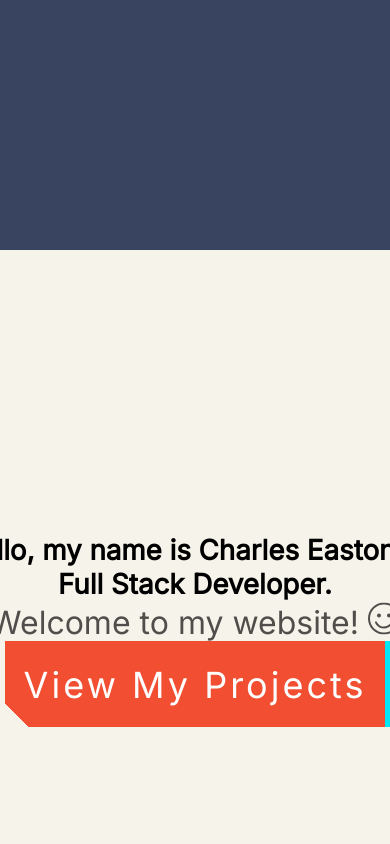
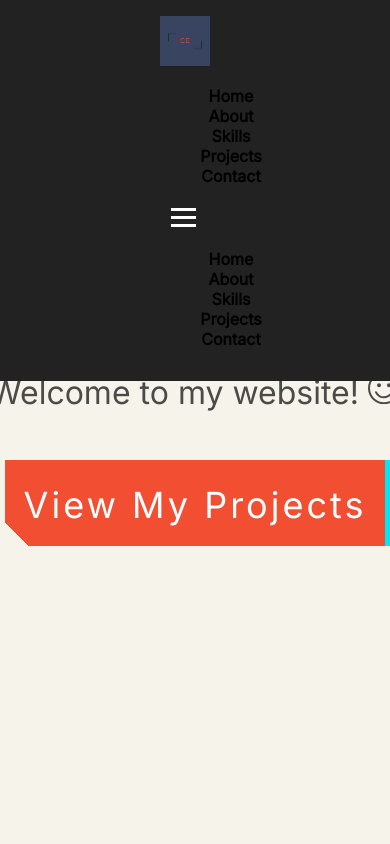
Before and after one commit to Charlesdigital/Portfolio_1, a React (Create React App) app: page / in a window 390 px wide. Shown: the top 844 px of the page. Built offline with nearby package versions, Linux system fonts and the light colour scheme.

Commit message:
add mortgage calculator project

```diff
--- a/src/components/Home/home.css
+++ b/src/components/Home/home.css
@@ -16,13 +16,15 @@
 
   h2 {
     color: #F14E32;
+    padding: 1rem;
   }
 
   h1 {
-    font-size: clamp(1rem, 3vw + 1rem, 4rem);
+    font-size: clamp(1rem, 2.5vw + 1rem, 4rem);
     position: relative;
     font-family: "Inter", monospace;
     position: relative;
+    padding: 1rem;
   }
 
 header {
@@ -31,8 +33,6 @@ header {
     align-items: center;
     justify-content: center;
   }
-
-
 
 
   h1::before,
@@ -66,6 +66,7 @@ header {
     opacity: 0;
     transform: translateY(3rem);
     animation: fadeInUp 2s ease calc(var(--typewriterSpeed) + 2s) forwards;
+    padding: 1rem;
   }
 
   @keyframes typewriter {
@@ -107,7 +108,7 @@ header {
   }
 
 
-  button, button::after {
+  .button-1, .button-1::after {
     width: 380px;
     height: 86px;
     font-size: 36px;
@@ -120,9 +121,13 @@ header {
     box-shadow: 6px 0px 0px #00E6F6;
     outline: transparent;
     position: relative;
+    justify-content: center;
+    display: block;
+    margin-left: auto;
+    margin-right: auto
   }
 
-  button::after {
+  .button-1::after {
     --slice-0: inset(50% 50% 50% 50%);
     --slice-1: inset(80% -6px 0 0);
     --slice-2: inset(50% -6px 30% 0);
@@ -142,7 +147,7 @@ header {
     clip-path: var(--slice-0);
   }
 
-  button:hover::after {
+  .button-1:hover::after {
     animation: 1s glitch;
     animation-timing-function: steps(2, end);
   }
--- a/src/components/Navbar/navbar.css
+++ b/src/components/Navbar/navbar.css
@@ -1,59 +1,104 @@
-* {
-    margin: 0px;
-    padding: 0px;
-}
-.menu {
-    font-weight: bold;
+.nav {
+    display: flex;
+    justify-content: space-between;
+    align-items: center;
+    padding: 1rem;
+    background-color: #222;
+    position: fixed;
+    top: 0;
+    left: 0;
+    width: 100%;
+    z-index: 999;
+  }
+
+  .container {
+    display: flex;
+    justify-content: space-between;
+    align-items: center;
+    max-width: 1200px;
+    margin: 0 auto;
+  }
+
+  .top-logo {
+    height: 50px;
+  }
+
+  .list {
+    display: flex;
+    list-style: none;
+    margin: 0;
+    padding: 0;
+  }
+
+  .menu {
+    margin: 0 1rem;
+  }
+
+  .menu a {
     color: white;
-    margin: 50px
+    text-decoration: none;
+    font-size: 1.2rem;
+  }
 
-}
+  .hamburger {
+    display: none;
+    border: none;
+    background-color: transparent;
+    cursor: pointer;
+  }
 
-/* .menu2 {
-    visibility: hidden;
+  .hamburger span {
+    display: block;
+    width: 25px;
+    height: 3px;
+    margin: 5px;
+    background-color: white;
+    transition: transform 0.2s ease-in-out;
+  }
 
-} */
+  /* media query for screens smaller than 800px */
+  @media only screen and (max-width: 800px) {
+    .container {
+      flex-direction: column;
+      align-items: flex-start;
+    }
 
-.top-logo {
-    width: 150px;
-}
+    .list {
+      display: none;
+      flex-direction: column;
+      align-items: center;
+      width: 100%;
+      padding: 1rem;
+    }
 
-.list {
-    display: flex;
-    justify-content:space-evenly;
-    list-style-type: none;
-    align-items:center;
-    display: flex;
-    height: 150px;
+    .menu {
+      margin: 1rem 0;
+    }
 
-}
+    .hamburger {
+      display: block;
+    }
 
-nav {
-    background-color: #384460  ;
+    .show-menu {
+      display: flex;
+    }
 
-}
+    .menu2 {
+      margin: 1rem 0;
+      text-align: center;
+    }
 
-.burger {
-    /* visibility: hidden; */
-    z-index: 1;
-    justify-content: end;
+    .menu2 a {
+      display: block;
+      padding: 1rem;
+      border-bottom: 1px solid white;
+      font-size: 1.2rem;
+      color: white;
+      text-decoration: none;
+    }
 
-}
-
-@media only screen and (max-width: 1080px) {
-    .menu {background: blue; margin: 0px; display: flex;justify-content: center; margin: auto;}
-    .burger {visibility: visible; }
-    .list {visibility: hidden;}
-    .hide-menu {visibility: hidden;}
-    /* .show-menu {visibility: visible; height: 90vh; background-color: blue; justify-content: center;} */
-    /* .burger {font-size: 7vh; object-fit: contain; margin: 10px; margin-right: 1000px} */
+    .hide-menu {
+      display: none;
+    }
 
   }
-
-  a:hover {
-    background-color: palegreen;
-    border-radius: 10px;
-  }
-  /* .barIcon {
-    margin-right: 100px;
-  } */
--- a/src/components/Navbar/navbar.jsx
+++ b/src/components/Navbar/navbar.jsx
@@ -1,101 +1,197 @@
-import {useState} from 'react';
+// import { useState } from "react";
+// import "./navbar.css";
+// // import { FaBars, FaTimes } from "react-icons/fa";
+// import CE from "../../assets/icons/CE.png";
+
+// import { Link } from "react-scroll";
+// function Navbar() {
+//   const [nav, setNav] = useState(false);
+//   const handleClick = () => setNav(!nav);
+
+//   return (
+//     <nav className="nav">
+//       {/* <div className= "navbar"> */}
+//       <div className="container">
+//       <div>
+//             <img className="top-logo" src={CE} alt="logo" />
+//           </div>
+//         <ul className="list">
+
+//           <li className="menu">
+//             <Link to="homeContainer" smooth={true} duration={500}>
+//               Home
+//             </Link>
+//           </li>
+
+//           <li className="menu">
+//             <Link to="about-info" smooth={true} duration={500}>
+//               About
+//             </Link>
+//           </li>
+
+//           <li className="menu">
+//             <Link to="Skills" smooth={true} duration={500}>
+//               Skills
+//             </Link>
+//           </li>
+
+//           <li className="menu">
+//             <Link to="projects" smooth={true} duration={500}>
+//               Projects
+//             </Link>
+//           </li>
+
+//           <li className="menu">
+//             <Link to="box" smooth={true} duration={500}>
+//               Contact
+//             </Link>
+//           </li>
+
+
+//           {/* <div onClick = {handleClick} className= "burger">
+//           {!nav ? <FaBars size={50} /> : <FaTimes size={50}/>}
+// </div> */}
+//         </ul>
+//         <button className="hamburger">
+//           <span></span>
+//           <span></span>
+//           <span></span>
+//           </button>
+//         {/* <div className="socials">
+// <a href="https://www.linkedin.com/in/charles-easton1/" target="_blank" rel="noopener noreferrer" ><BsLinkedin size={50} color="#0072b1" /></a>
+// <a href="https://github.com/Charlesdigital" target="_blank" rel="noopener noreferrer"><BsGithub size={50} color="white" /></a>
+// </div> */}
+//         {/* </div> */}
+
+//         {/* hamburger */}
+
+//         {/* Mobile view */}
+//         <ul
+//           className="mobile-list"
+//           onClick={handleClick}
+//           className={!nav ? "hide-menu" : "show-menu"}
+//         >
+//           <li className="menu2">
+//             <Link to="box" smooth={true} duration={500}>
+//               Home
+//             </Link>
+//           </li>
+
+//           <li className="menu2">
+//             <Link to="about-info" smooth={true} duration={500}>
+//               About
+//             </Link>
+//           </li>
+
+//           <li className="menu2">
+//             <Link to="Skills" smooth={true} duration={500}>
+//               Skills
+//             </Link>
+//           </li>
+
+//           <li className="menu2">
+//             <Link to="projects" smooth={true} duration={500}>
+//               Projects
+//             </Link>
+//           </li>
+
+//           <li className="menu2">
+//             <Link to="box" smooth={true} duration={500}>
+//               Contact
+//             </Link>
+//           </li>
+//         </ul>
+//       </div>
+//     </nav>
+//   );
+// }
+
+// export default Navbar;
+
+
+import { useState } from "react";
 import "./navbar.css";
-import { FaBars, FaTimes } from 'react-icons/fa'
-import CE from '../../assets/icons/CE.png'
+import CE from "../../assets/icons/CE.png";
+import { Link } from "react-scroll";
 
-import {Link} from 'react-scroll';
 function Navbar() {
-
-const [nav, setNav] = useState(false)
-const handleClick = () => setNav(!nav)
+  const [nav, setNav] = useState(false);
+  const handleClick = () => setNav(!nav);
 
   return (
     <nav className="nav">
-        {/* <div className= "navbar"> */}
+      <div className="container">
+        <div className="logo-container">
+          <img className="top-logo" src={CE} alt="logo" />
+        </div>
 
-<ul className="list">
-<span>
-        <img className="top-logo" src = {CE} alt="logo" />
-
-        </span>
-        <li className="menu">
-        <Link  to="homeContainer" smooth={true} duration={500}>
+        {/* Desktop view */}
+        <ul className="desktop-list">
+          <li>
+            <Link to="homeContainer" smooth={true} duration={500}>
               Home
             </Link>
           </li>
-
-        <li className="menu">
-        <Link  to="about-info" smooth={true} duration={500}>
+          <li>
+            <Link to="about-info" smooth={true} duration={500}>
               About
             </Link>
           </li>
-
-        <li className="menu">
-        <Link  to="Skills" smooth={true} duration={500}>
+          <li>
+            <Link to="Skills" smooth={true} duration={500}>
               Skills
             </Link>
           </li>
-
-        <li className="menu">
-        <Link  to="projects" smooth={true} duration={500}>
+          <li>
+            <Link to="projects" smooth={true} duration={500}>
               Projects
             </Link>
           </li>
-
-        <li className="menu">
-        <Link  to="box" smooth={true} duration={500}>
+          <li>
+            <Link to="box" smooth={true} duration={500}>
               Contact
             </Link>
+          </li>
+        </ul>
 
-        </li>
-        <div onClick = {handleClick} className= "burger">
-          {!nav ? <FaBars size={50} /> : <FaTimes size={50}/>}
-</div>
-        </ul>
-{/* <div className="socials">
-<a href="https://www.linkedin.com/in/charles-easton1/" target="_blank" rel="noopener noreferrer" ><BsLinkedin size={50} color="#0072b1" /></a>
-<a href="https://github.com/Charlesdigital" target="_blank" rel="noopener noreferrer"><BsGithub size={50} color="white" /></a>
-</div> */}
-        {/* </div> */}
-
-{/* hamburger */}
-
+        {/* Hamburger button for mobile view */}
+        <button className="hamburger" onClick={handleClick}>
+          <span></span>
+          <span></span>
+          <span></span>
+        </button>
 
         {/* Mobile view */}
-<ul className="list" onClick = {handleClick} className= {!nav ? "hide-menu" : "show-menu"}>
-<li className="menu2">
-        <Link  to="box" smooth={true} duration={500}>
+        <ul className={`mobile-list ${nav ? "show-menu" : ""}`}>
+          <li>
+            <Link to="homeContainer" smooth={true} duration={500} onClick={handleClick}>
               Home
             </Link>
           </li>
-
-        <li className="menu2">
-        <Link  to="about-info" smooth={true} duration={500}>
+          <li>
+            <Link to="about-info" smooth={true} duration={500} onClick={handleClick}>
               About
             </Link>
           </li>
-
-        <li className="menu2">
-        <Link  to="Skills" smooth={true} duration={500}>
+          <li>
+            <Link to="Skills" smooth={true} duration={500} onClick={handleClick}>
               Skills
             </Link>
           </li>
-
-        <li className="menu2">
-        <Link  to="projects" smooth={true} duration={500}>
+          <li>
+            <Link to="projects" smooth={true} duration={500} onClick={handleClick}>
               Projects
             </Link>
           </li>
-
-        <li className="menu2">
-        <Link  to="box" smooth={true} duration={500}>
+          <li>
+            <Link to="box" smooth={true} duration={500} onClick={handleClick}>
               Contact
             </Link>
           </li>
-
         </ul>
+      </div>
     </nav>
-  )
+  );
 }
 
-export default Navbar
+export default Navbar;
--- a/src/components/Projects/projects.css
+++ b/src/components/Projects/projects.css
@@ -35,3 +35,7 @@ list-style: none;
     border: 1px solid ;
     background-color: white;
 }
+
+.text-project {
+    padding: 1rem;
+}
--- a/src/components/Skills/skills.css
+++ b/src/components/Skills/skills.css
@@ -1,16 +1,13 @@
 .skillContainer {
     display:flex;
     justify-content: center;
-    border: 3px solid #F14E32;
+    /* border: 3px solid #F14E32; */
     margin: 20px;
     flex-wrap: wrap;
 
 
 }
 
-/* .Skills {
-    text-align: center;
-} */
 
 .skill-icons {
     margin:50px;
@@ -41,6 +38,5 @@
 
 
 @media only screen and (max-width: 771px) {
-    .skill-icons {width: 33.33333%; height: 70px;}
     .skillContainer { flex-direction:column;}
   }
```
Also changed, not shown: src/components/About/about.css (+8 -0 lines), src/components/Projects/projects.jsx (+75 -19 lines), src/components/Skills/Skills.jsx (+18 -24 lines), src/App.js (line endings or trailing spaces), 2 other files (tests, documents, lock files or other folders). Lines whose indentation alone changed are shown as unchanged.
